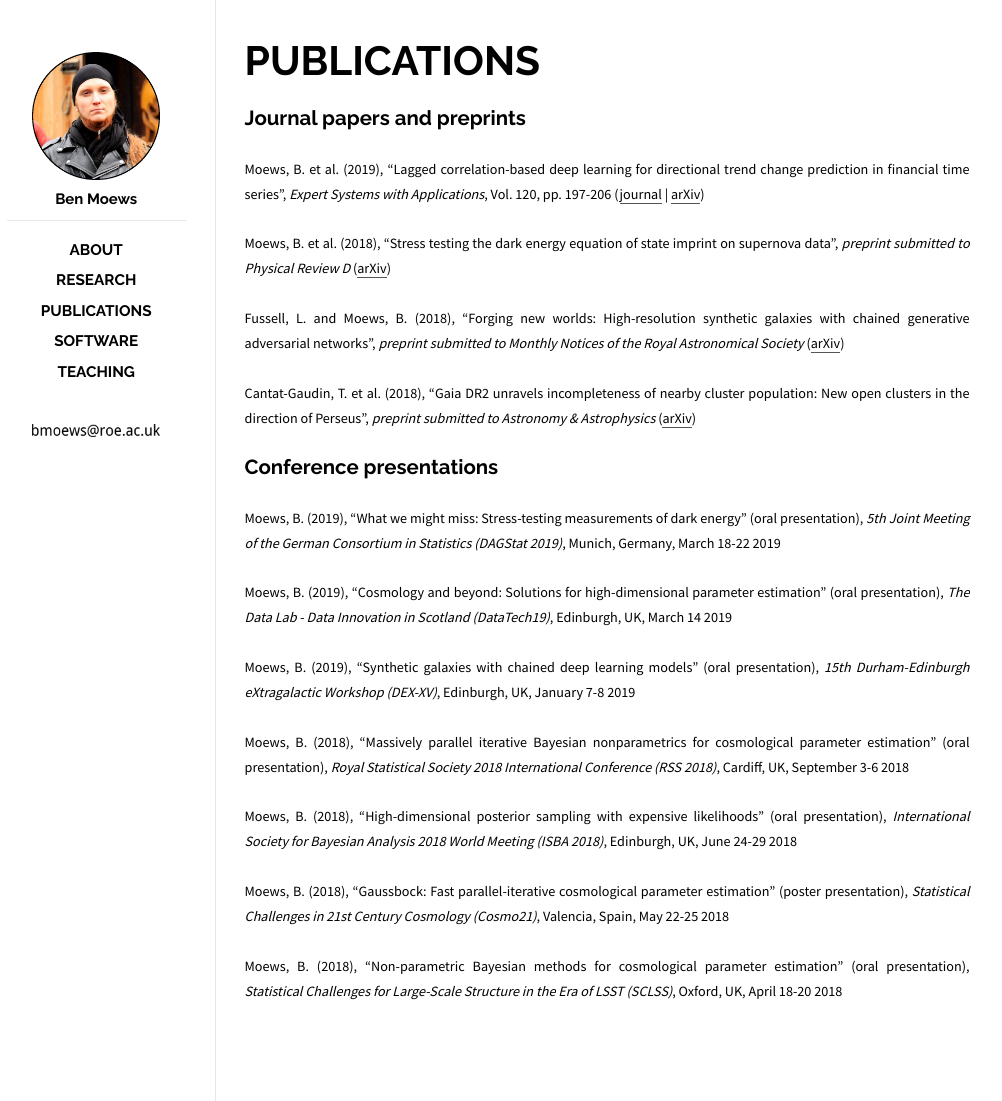
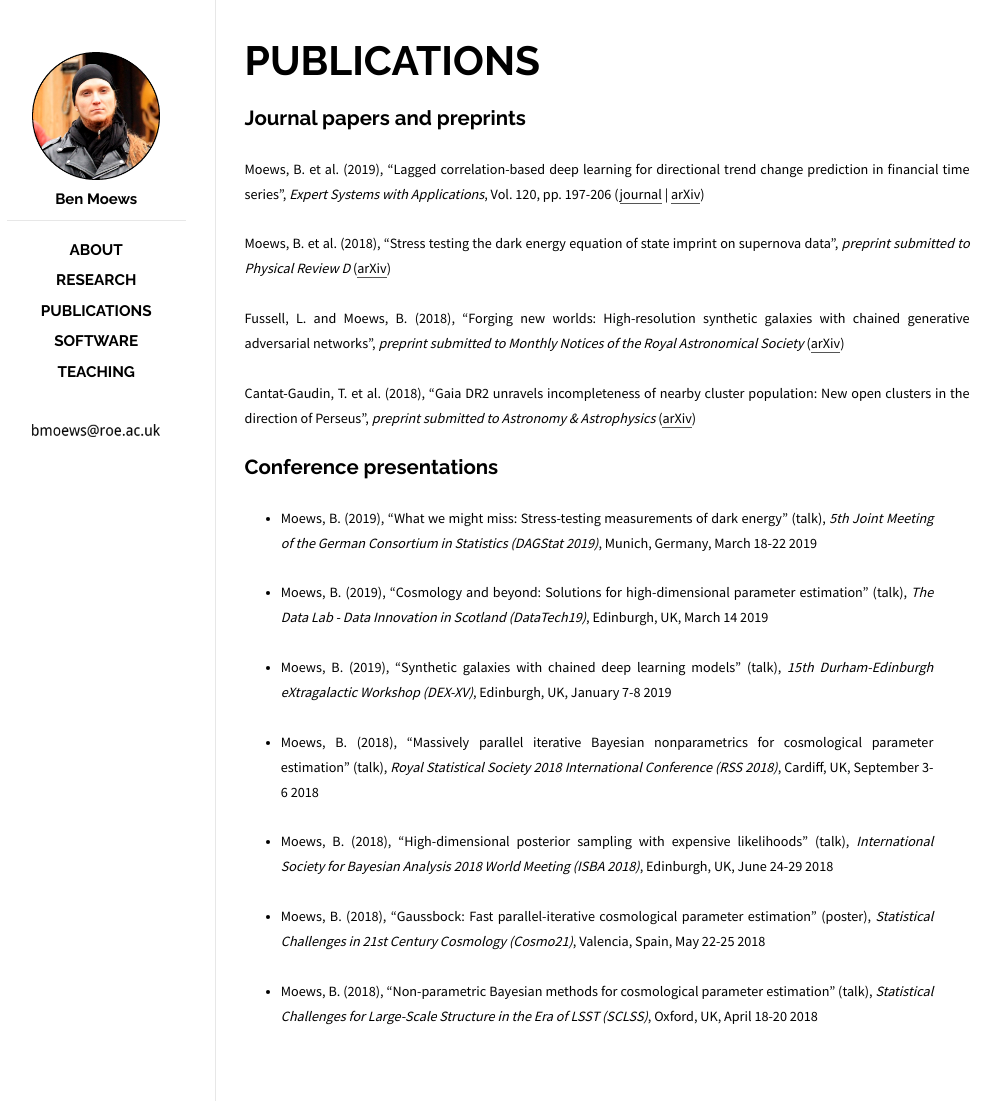
Before and after one commit to moews/moews.github.io, a Jekyll site: the page built from _posts/2017-03-25-publications.md, in a window 1280 px wide. Shown: the whole page, without its empty margins (143-1145 px from the left). Built offline with Jekyll 4.4.1, drawn with Linux system fonts in a browser that asks for light colours.

Commit message:
Update 2017-03-25-publications.md

```diff
--- a/_posts/2017-03-25-publications.md
+++ b/_posts/2017-03-25-publications.md
@@ -18,18 +18,18 @@ categories: posts
 
 ## Conference presentations
 
-<small>Moews, B. (2019), "What we might miss: Stress-testing measurements of dark energy" (oral presentation), _5th Joint Meeting of the German Consortium in Statistics (DAGStat 2019)_, Munich, Germany, March 18-22 2019</small>
+* <small>Moews, B. (2019), "What we might miss: Stress-testing measurements of dark energy" (talk), _5th Joint Meeting of the German Consortium in Statistics (DAGStat 2019)_, Munich, Germany, March 18-22 2019</small>
 
-<small>Moews, B. (2019), "Cosmology and beyond: Solutions for high-dimensional parameter estimation" (oral presentation), _The Data Lab - Data Innovation in Scotland (DataTech19)_, Edinburgh, UK, March 14 2019</small>
+* <small>Moews, B. (2019), "Cosmology and beyond: Solutions for high-dimensional parameter estimation" (talk), _The Data Lab - Data Innovation in Scotland (DataTech19)_, Edinburgh, UK, March 14 2019</small>
 
-<small>Moews, B. (2019), "Synthetic galaxies with chained deep learning models" (oral presentation), _15th Durham-Edinburgh eXtragalactic Workshop (DEX-XV)_, Edinburgh, UK, January 7-8 2019</small>
+* <small>Moews, B. (2019), "Synthetic galaxies with chained deep learning models" (talk), _15th Durham-Edinburgh eXtragalactic Workshop (DEX-XV)_, Edinburgh, UK, January 7-8 2019</small>
 
-<small>Moews, B. (2018), "Massively parallel iterative Bayesian nonparametrics for cosmological parameter estimation" (oral presentation), _Royal Statistical Society 2018 International Conference (RSS 2018)_, Cardiff, UK, September 3-6 2018</small>
+* <small>Moews, B. (2018), "Massively parallel iterative Bayesian nonparametrics for cosmological parameter estimation" (talk), _Royal Statistical Society 2018 International Conference (RSS 2018)_, Cardiff, UK, September 3-6 2018</small>
 
-<small>Moews, B. (2018), "High-dimensional posterior sampling with expensive likelihoods" (oral presentation), _International Society for Bayesian Analysis 2018 World Meeting (ISBA 2018)_, Edinburgh, UK, June 24-29 2018</small>
+* <small>Moews, B. (2018), "High-dimensional posterior sampling with expensive likelihoods" (talk), _International Society for Bayesian Analysis 2018 World Meeting (ISBA 2018)_, Edinburgh, UK, June 24-29 2018</small>
 
-<small>Moews, B. (2018), "Gaussbock: Fast parallel-iterative cosmological parameter estimation" (poster presentation), _Statistical Challenges in 21st Century Cosmology (Cosmo21)_, Valencia, Spain, May 22-25 2018</small>
+* <small>Moews, B. (2018), "Gaussbock: Fast parallel-iterative cosmological parameter estimation" (poster), _Statistical Challenges in 21st Century Cosmology (Cosmo21)_, Valencia, Spain, May 22-25 2018</small>
 
-<small>Moews, B. (2018), "Non-parametric Bayesian methods for cosmological parameter estimation" (oral presentation), _Statistical Challenges for Large-Scale Structure in the Era of LSST (SCLSS)_, Oxford, UK, April 18-20 2018</small>
+* <small>Moews, B. (2018), "Non-parametric Bayesian methods for cosmological parameter estimation" (talk), _Statistical Challenges for Large-Scale Structure in the Era of LSST (SCLSS)_, Oxford, UK, April 18-20 2018</small>
 
 <br>
```
